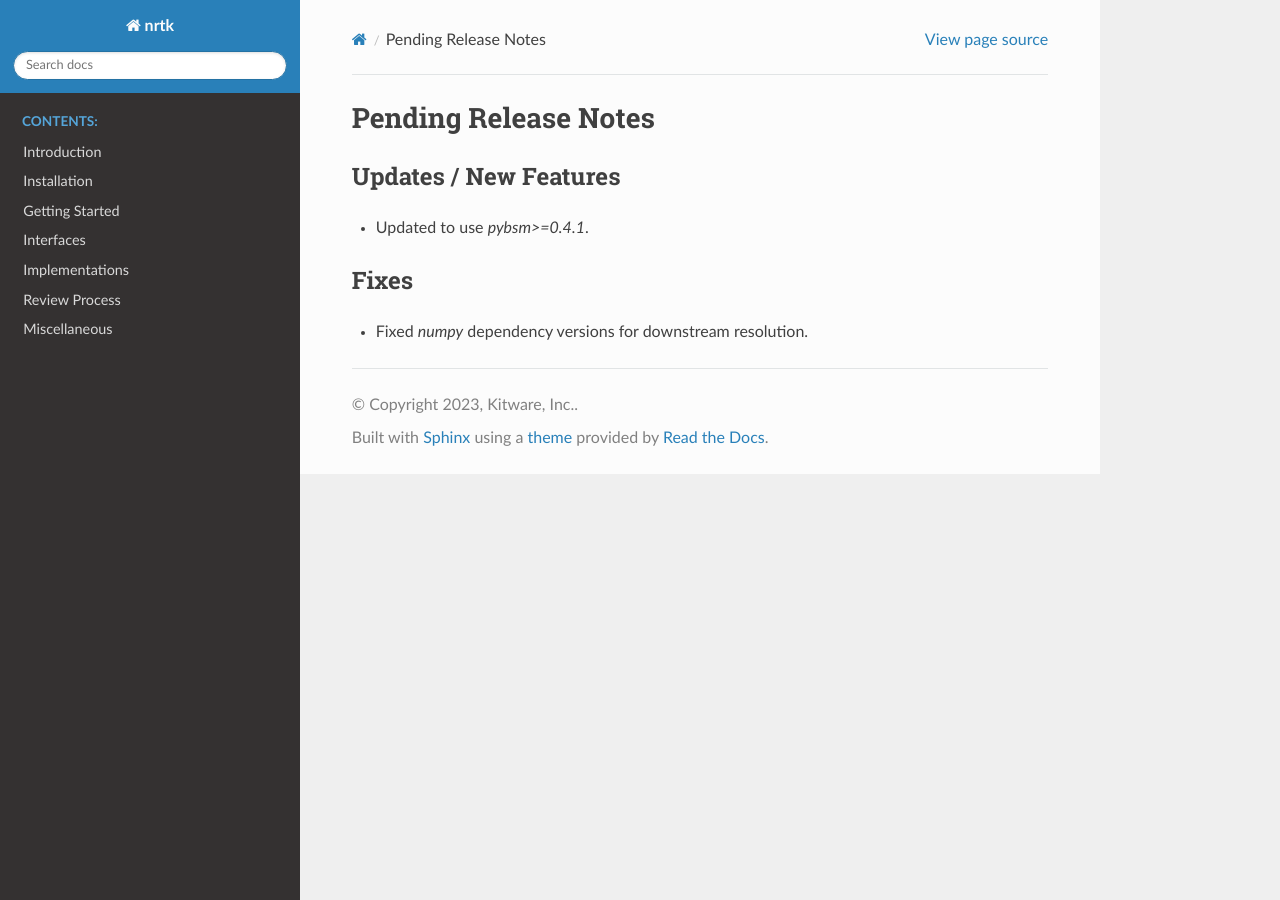
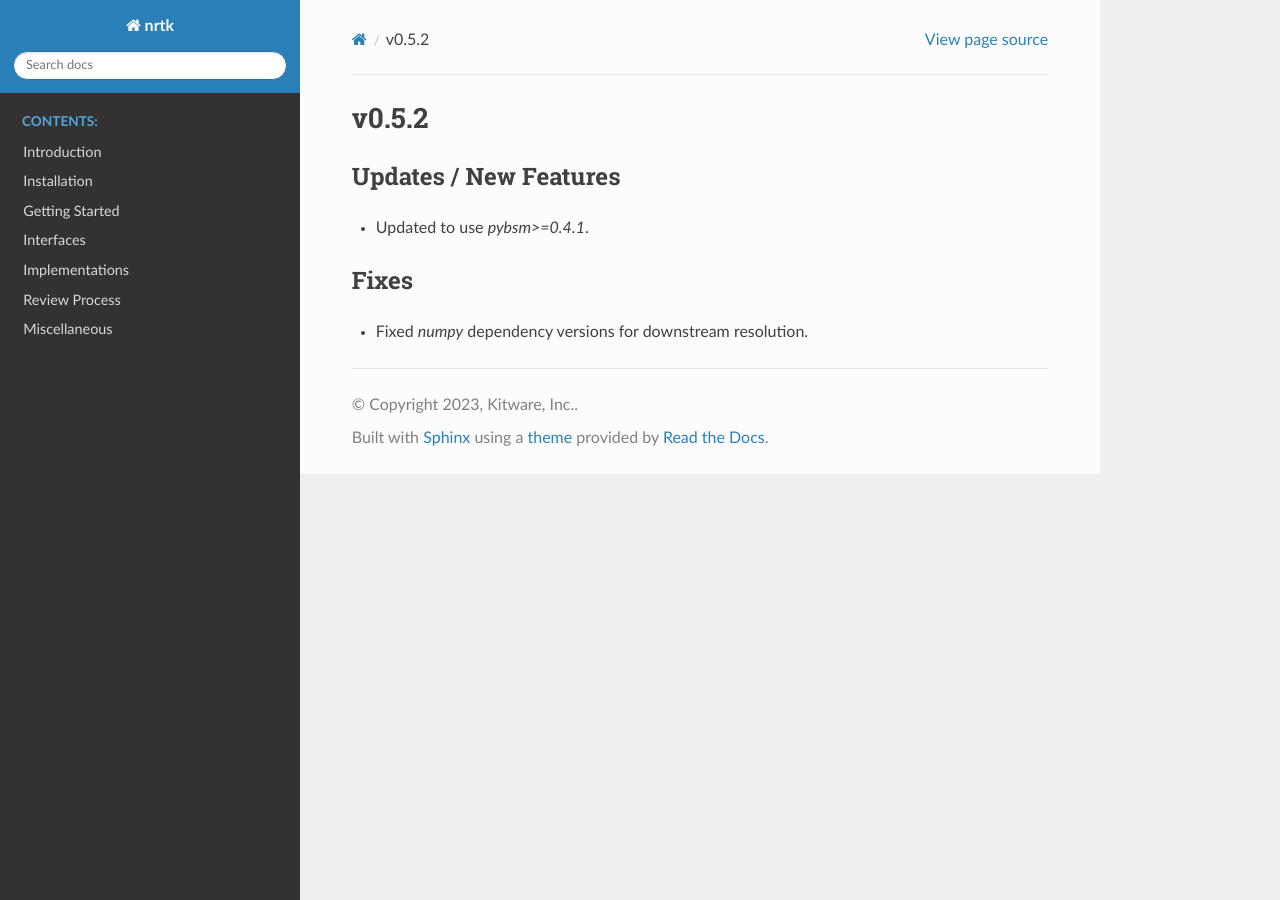
Before and after one commit to Kitware/nrtk, a Sphinx documentation site: the page built from docs/release_notes/v0.5.2.rst, in a window 1280 px wide. Built offline with Sphinx 7.4.7 and the Read the Docs theme 2.0.0, drawn with Linux system fonts in a browser that asks for light colours; pages that are not in the unit, such as notebooks, are missing from menus; the version number is read from the project's files by our own code.

Commit message:
Update version number to 0.5.2

```diff
--- a/docs/release_notes.rst
+++ b/docs/release_notes.rst
@@ -19,3 +19,4 @@
    release_notes/v0.4.2
    release_notes/v0.5.0
    release_notes/v0.5.1
+   release_notes/v0.5.2
--- a/docs/release_notes/pending_release.rst
+++ b/docs/release_notes/v0.5.2.rst
@@ -1,5 +1,5 @@
-Pending Release Notes
-=====================
+v0.5.2
+======
 
 Updates / New Features
 ----------------------
--- a/pyproject.toml
+++ b/pyproject.toml
@@ -8,7 +8,7 @@
 # REMEMBER: `distutils.version.*Version` types can be used to compare versions
 # from strings like this.
 # This package prefers to use the strict numbering standard when possible.
-version = "0.5.1"
+version = "0.5.2"
 description = "An open source toolkit for evaluating the natural robustness of computer vision algorithms."
 license = "Apache-2.0"
 authors = ["Kitware, Inc. <nrtk@kitware.com>"]
```
